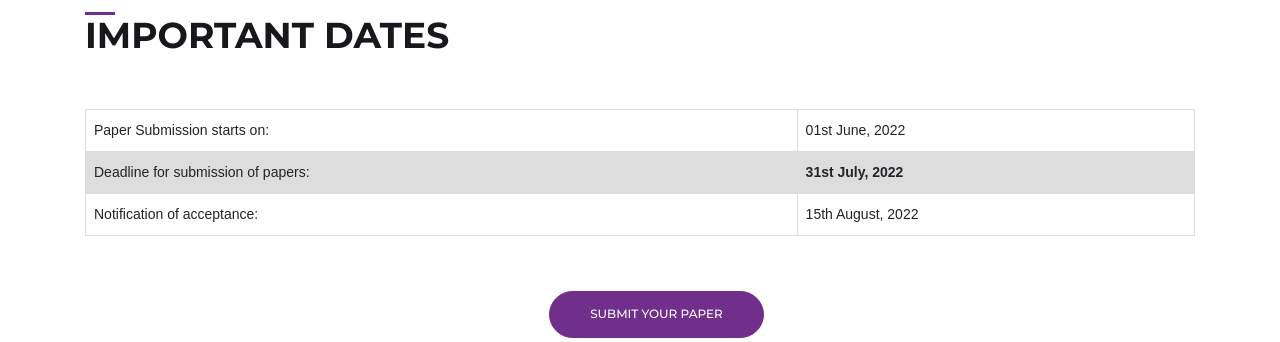
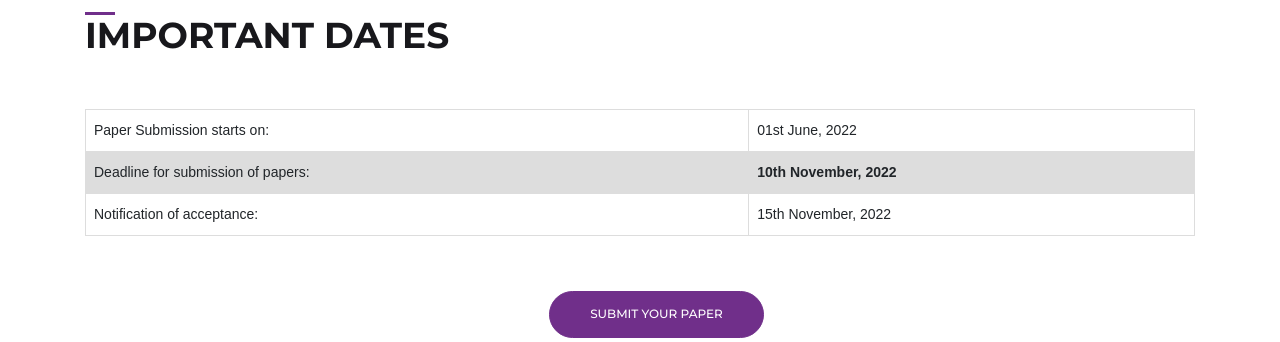
Before and after one commit to KetanKeshav/ICWITE, a PHP site: page /html/index.html in a window 1280 px wide. Shown: the part 2723-3065 px from the top of the page. Run offline with PHP 8.4, Linux system fonts and the light colour scheme; some web fonts are replaced.

Commit message:
Updated Dates

```diff
--- a/html/index.html
+++ b/html/index.html
@@ -573,11 +573,11 @@ tickets
         </tr>
         <tr>
           <td>Deadline for submission of papers:</td>
-          <td><b> 31st July, 2022</b></td>
+          <td><b>10th November, 2022</b></td>
         </tr>
         <tr>
           <td>Notification of acceptance:</td>
-          <td>15th August, 2022</td>
+          <td>15th November, 2022</td>
         </tr>
       </table>
 
--- a/papers.php
+++ b/papers.php
@@ -238,11 +238,11 @@
                 </tr>
                 <tr>
                     <td>Long Abstract Submission Due Date:</td>
-                    <td>1st November 2022 <b>(LAST CALL)</td>
+                    <td>10th November 2022 <b>(LAST CALL)</td>
                 </tr>
                 <tr>
                     <td>Paper Acceptance Notification:</td>
-                    <td>10th November 2022</td>
+                    <td>15th November 2022</td>
                 </tr>
                 <tr>
                     <td>Camera-ready Paper Due:</td>
```
